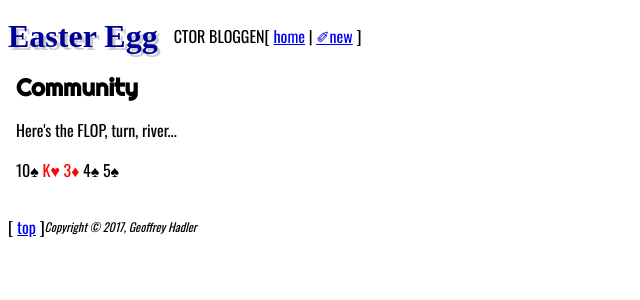
After one commit to ghlaunchcode/build-a-blog, a Flask app: page /flop in a window 1280 px wide. The commit adds this page. Shown: the top 300 px of the page, without its empty margins (0-640 px from the left). Run offline with Flask 2, Linux system fonts and the light colour scheme; some web fonts are replaced.

Commit message:
Separate gh_slogan / Include redirect for root to blog

```diff
--- a/app.py
+++ b/app.py
@@ -5,40 +5,45 @@
 # 2017, polarysekt
 
 # imports
-from flask import Flask, Markup,request, render_template
+from flask import Flask, Markup, request, redirect, url_for, render_template
+
 from flask_sqlalchemy import SQLAlchemy
 
 from random import randint
 
+from gh_slogan import *
 from gh_poker import *
 
 # init Flask w/ Debugging
 g_app = Flask( __name__ )
 g_app.config['DEBUG'] = True
 
-g_ghSloganList = [ "DEFAULT SLOGAN", "It's a secret to everyone.", "CTOR BLOGGEN", "Welcome Back" ]
+#g_app.add_url_rule('/favicon.ico', redirect_to=url_for('static',filename='favicon.ico'))
 
 
-@g_app.route( "/" ) #no post
+# ROUTE "/" ==> REDIRECT to '/blog'
+@g_app.route( "/" )
 def index( ):
-	#TODO redirect to /blog
-    return render_template('boilerplate.html',ghSite_Name="Build-A-BLog", ghSlogan=Markup(getSlogan()), ghPage_Title="home" )
+    return redirect( url_for('blog'), 302 )
 
+# ROUTE "/flop" is EASTER EGG
+@g_app.route( "/flop" )
+def flop():
+    return render_template('flop.html', ghSite_Name="Easter Egg", ghSlogan=getSlogan(), ghPokerFlop=Markup(getHandHTML()),ghPage_Title="Community" )
+
+# ROUTE "/blog" :: Landing Page / Posts Overview
 @g_app.route( "/blog" )
 def blog():
-    return render_template('blog.html',ghSite_Name="Build-A-BLog", ghSlogan=Markup(getSlogan()),ghPage_Title="BLog" )
+    return render_template('blog.html',ghSite_Name="Build-A-BLog", ghSlogan=getSlogan(),ghPage_Title="BLog" )
 
+# ROUTE "/newpost" :: New Blog Post Form [ Get | Post ]
 @g_app.route( "/newpost" )
 def newpost():
-    return render_template('newpost.html',ghSite_Name="Build-A-Blog", ghSlogan=Markup(getSlogan()),ghPage_Title="New Post" )
-
-
-def getSlogan():
-#    if randint(0,3) == 2:
-#        #poker hand
-        return "Poker Hand: " + getHandHTML()
-#    else:
-#        return g_ghSloganList[randint(0,3)]
+	# TODO: determine if GET or POST
+	# GET ==> FORM
+	# POST ==> FORM on FAIL
+	#      ==> ADD POST on SUCCESS
+    return render_template('newpost.html',ghSite_Name="Build-A-Blog", ghSlogan=getSlogan(),ghPage_Title="New Post" )
 
 
 def main():
--- /dev/null
+++ b/gh_slogan.py
@@ -0,0 +1,22 @@
+# gh_slogan.py
+# 2017, polarysekt
+
+
+from random import randint
+
+g_ghSloganList = [ "DEFAULT SLOGAN", "It's a secret to everyone.", "CTOR BLOGGEN", "Welcome Back" ]
+
+def getSlogan():
+    return g_ghSloganList[randint(0,3)]
+
+def test_units():
+
+    print( getSlogan() )
+    return True
+
+
+def main():
+    test_units()
+
+if __name__ == "__main__":
+    main()
--- a/templates/boilerplate.html
+++ b/templates/boilerplate.html
@@ -8,6 +8,7 @@
         <meta charset="UTF-8" />
         <meta name="author" content="polarysekt" />
         <meta name="viewport" content="width=device-width, initial-scale=1.0" />
+        <link href="shortcut icon" href="{{url_for('static', filename='favicon.ico') }}" />
 		<link href="https://fonts.googleapis.com/css?family=Libre+Barcode+128|Sedgwick+Ave|Open+Sans+Condensed|Nunito|Libre+Barcode+39+Text|Monoton|Oswald|Righteous|Source+Code+Pro" rel="stylesheet">
 
 		<!-- enable for production?
@@ -33,11 +34,11 @@
 			/*TODO: flexbox */
 
 			header, footer {
-				display: table;
-				/*display: flex;
+				/*display: table;*/
+				display: flex;
 				flex-direction: row;
 				align-items: center;
-				*/
+
 				width: 100%;
 			}
 
@@ -45,20 +46,20 @@
 				font-family: "Sedgwick Ave";
 				text-shadow: 3px 3px #ccc;
 				color: #009;
-				display: table-cell;
+				/*display: table-cell;*/
 			}
 
 			header p {
 				margin-left: 1em;
-				display: table-cell;
+				/*display: table-cell;*/
 			}
 			header nav {
 				text-align: right;
-				display: table-cell;
+				/*display: table-cell;*/
 			}
 
 			footer nav {
-				display: table-cell;
+				/*display: table-cell;*/
 			}
 
 			footer p {
@@ -66,7 +67,7 @@
 				font-size: 75%;
 
 				text-align: right;
-				display: table-cell;
+				/*display: table-cell;*/
 
 			}
 
@@ -86,30 +87,26 @@
     </head>
     <body>
 	<header>
-		<a name="top"/>
-		<div class="ghFlexRow">
+		<a name="top"></a>
 			<h1>{{ghSite_Name}}</h1>
 			<p>{{ghSlogan}}</p>
 			<nav>
 				<!-- TODO:: current page as selected 'tab' -->
 				[ <a href="blog">home</a> | <a href="newpost">&#x2710;new</a> ]
 			</nav>
-		</div>
-		<h2>{{ghPage_Title}}</h2>
 	</header>
 	<main>
+		<h2>{{ghPage_Title}}</h2>
 		{% block content %}
         {% endblock %}
 	</main>
 	<footer>
-		<div class="ghFlexRow">
 			<nav>
 				[ <a href="#top">top</a> ]
 			</nav>
 			<p>
 				Copyright &copy; 2017, Geoffrey Hadler
 			</p>
-		</div>
 	</footer>
     </body>
 </html>
--- /dev/null
+++ b/templates/flop.html
@@ -0,0 +1,5 @@
+{% extends 'boilerplate.html' %}
+{% block content %}
+    <p>Here's the FLOP, turn, river...</p>
+    <p>{{ghPokerFlop}}</p>
+{% endblock %}
```
Also changed, not shown: static/favicon.ico (added).
